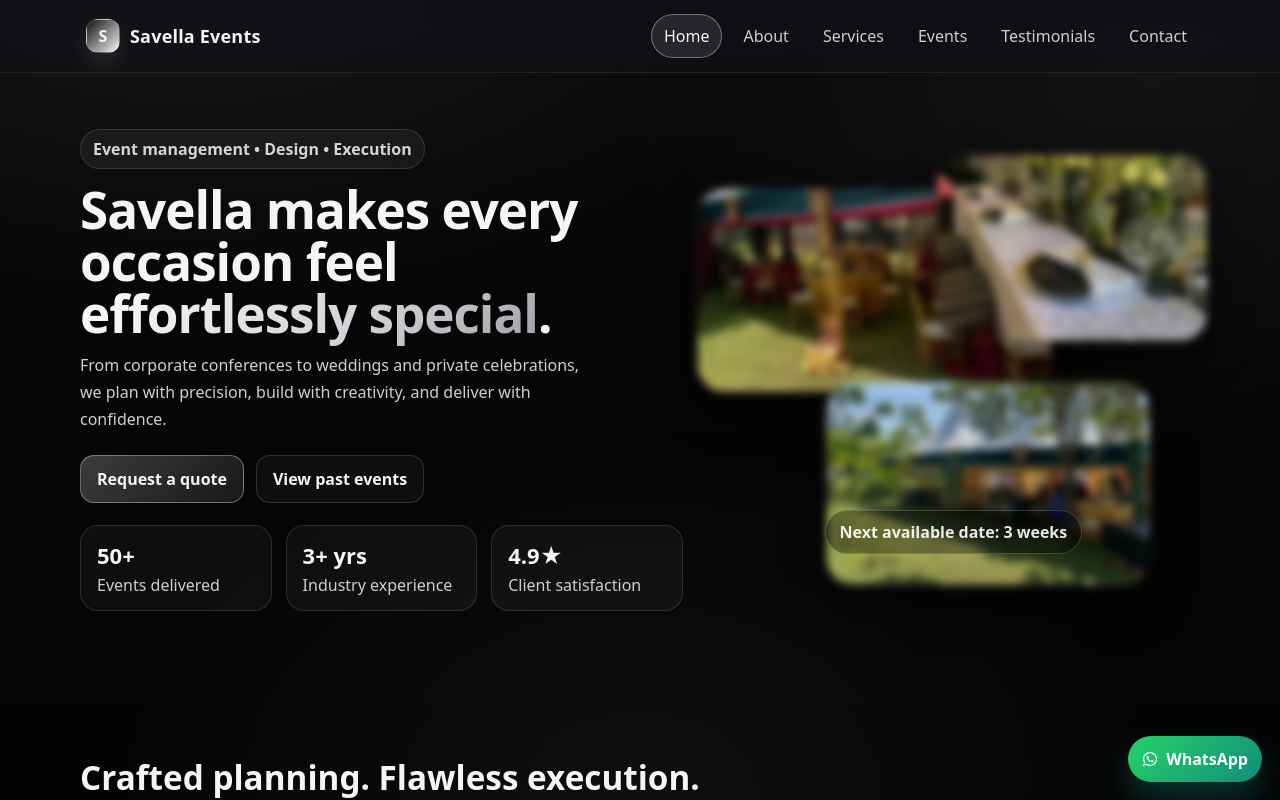
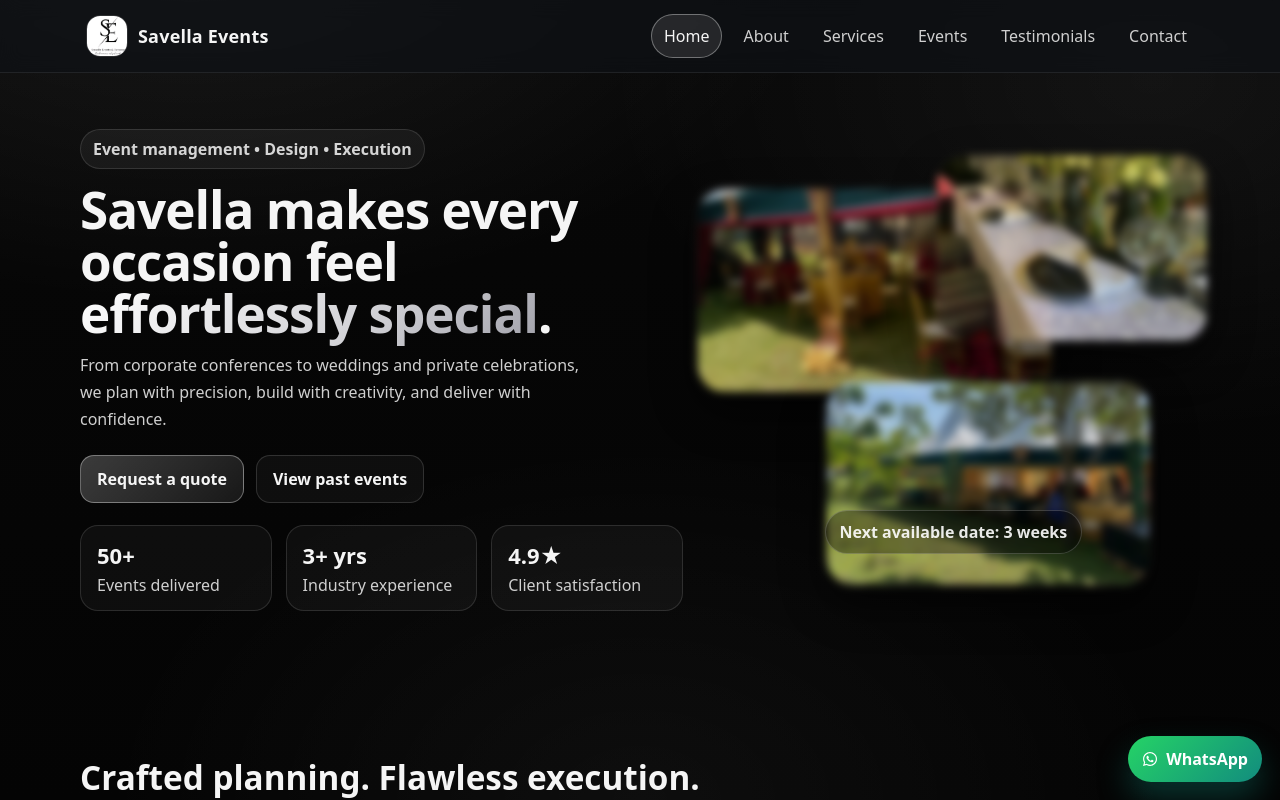
Before and after one commit to HenryOchieng/Savella-Events, a React (Vite) app: page / in a window 1280 px wide. Shown: the top 800 px of the page. Built offline with nearby package versions, Linux system fonts and the light colour scheme.

Commit message:
logo changes commit

```diff
--- a/src/components/Footer.jsx
+++ b/src/components/Footer.jsx
@@ -1,5 +1,6 @@
 import React from 'react'
 import { FaWhatsapp, FaInstagram, FaFacebook, FaTiktok, FaYoutube } from 'react-icons/fa'
+import logoImg from '../assets/logo.jpeg'
 
 export default function Footer() {
   return (
@@ -8,7 +9,7 @@ export default function Footer() {
         <div>
           <div className="footer-brand">
             <span className="brand-mark" aria-hidden>
-              S
+              <img src={logoImg} alt="Savella logo" />
             </span>
             <span> Savella</span>
           </div>
--- a/src/components/Navbar.jsx
+++ b/src/components/Navbar.jsx
@@ -1,4 +1,5 @@
 import React, { useEffect, useState } from 'react'
+import logoImg from '../assets/logo.jpeg'
 
 const links = [
   { id: 'home', label: 'Home' },
@@ -53,7 +54,7 @@ export default function Navbar() {
           aria-label="Savella home"
         >
           <span className="brand-mark" aria-hidden>
-            S
+            <img src={logoImg} alt="Savella logo" />
           </span>
           <span className="brand-name">Savella Events</span>
         </button>
--- a/src/styles.css
+++ b/src/styles.css
@@ -48,7 +48,8 @@ button, input, select, textarea{ font: inherit; }
 
 .nav-inner{ width: min(var(--max), calc(100% - 40px)); margin: 0 auto; display:flex; align-items:center; justify-content:space-between; padding: 14px 0; }
 .brand{ display:flex; align-items:center; gap:10px; background:transparent; border:0; color: var(--text); cursor:pointer; font-weight: 800; letter-spacing: 0.2px; }
-.brand-mark{ width: 34px; height: 34px; border-radius: 12px; display:inline-flex; align-items:center; justify-content:center; background: linear-gradient(135deg, #111111 0%, #F5F5F5 100%); box-shadow: 0 10px 24px rgba(255,255,255,0.10); border: 1px solid rgba(255,255,255,0.18); }
+.brand-mark{ width: 42px; height: 42px; border-radius: 14px; display:inline-flex; align-items:center; justify-content:center; overflow:hidden; background: transparent; box-shadow: none; border: 1px solid rgba(255,255,255,0.12); }
+.brand-mark img{ width: 100%; height: 100%; object-fit: cover; display:block; }
 
 
 .brand-name{ font-size: 18px; }
```
Also changed, not shown: src/assets/logo.jpeg (added).
